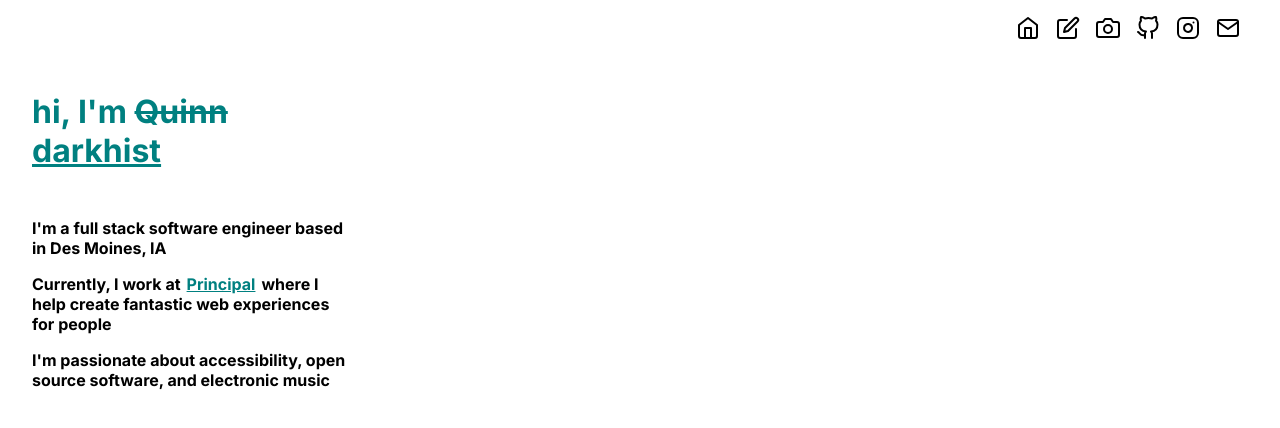
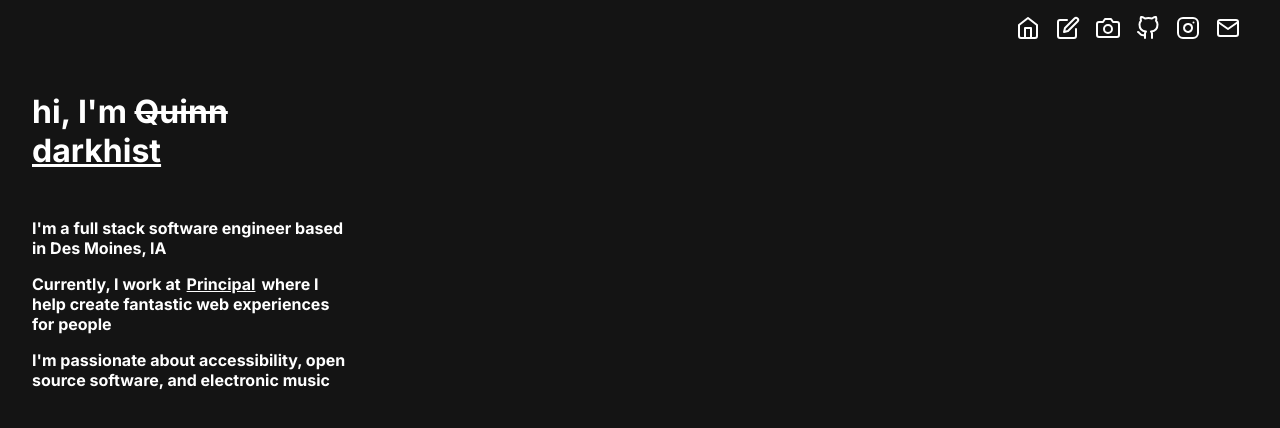
Before and after one commit to darkhist/darkhist.me, a Next.js app: page / in a window 1280 px wide. Shown: the top 428 px of the page. Built offline with nearby package versions, Linux system fonts and the light colour scheme.

Commit message:
style: black & white theme

```diff
--- a/styles/Home.module.css
+++ b/styles/Home.module.css
@@ -18,8 +18,6 @@
 .title {
   margin: 2rem 0;
   font-size: 2rem;
-  background: white;
-  color: teal;
 }
 
 .section {
@@ -29,7 +27,6 @@
 }
 
 .principal {
-  color: teal;
   padding: 0 6px;
   text-decoration: underline;
 }
--- a/styles/globals.css
+++ b/styles/globals.css
@@ -3,6 +3,8 @@ body {
   padding: 0;
   margin: 0;
   font-family: 'Inter', -apple-system, BlinkMacSystemFont, Helvetica Neue, sans-serif;
+  background-color: #141414;
+  color: white;
 }
 
 a {
```
